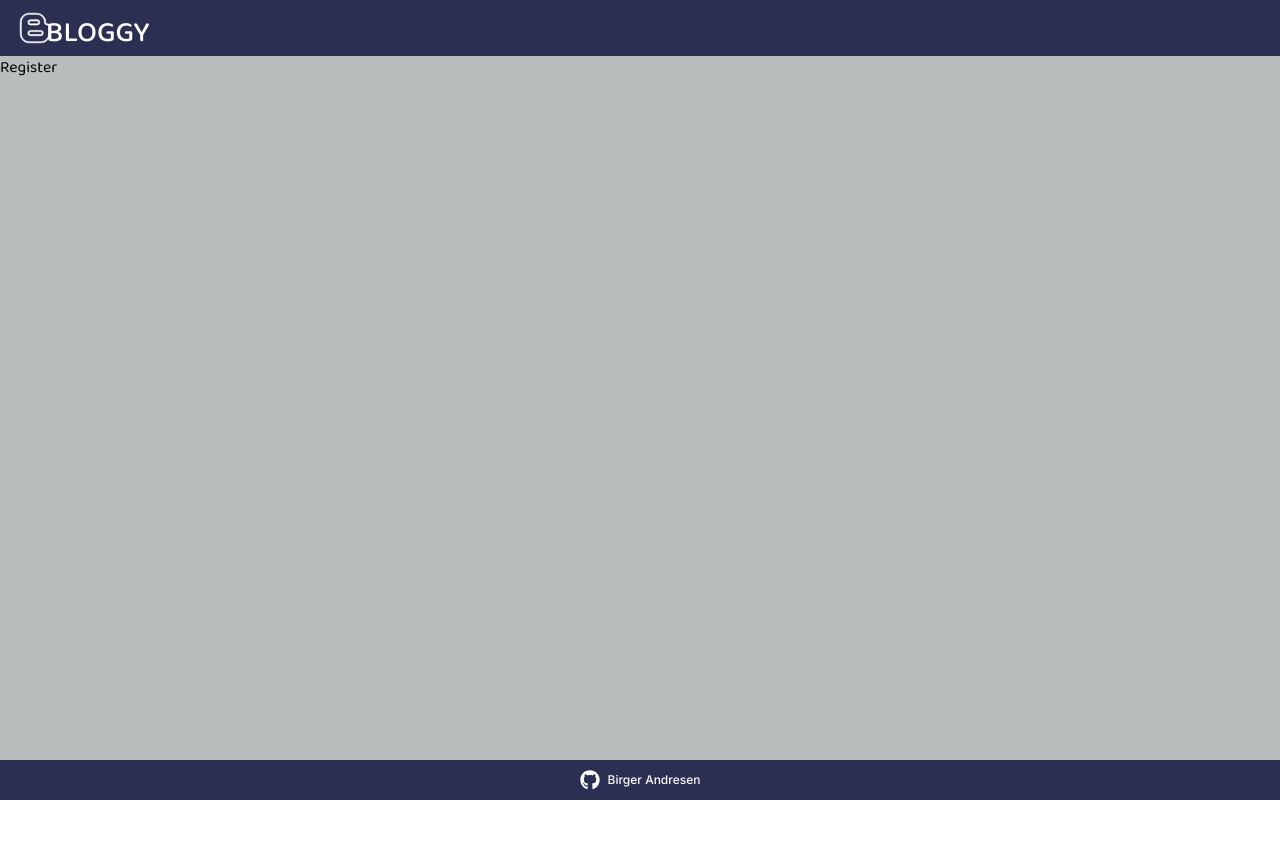
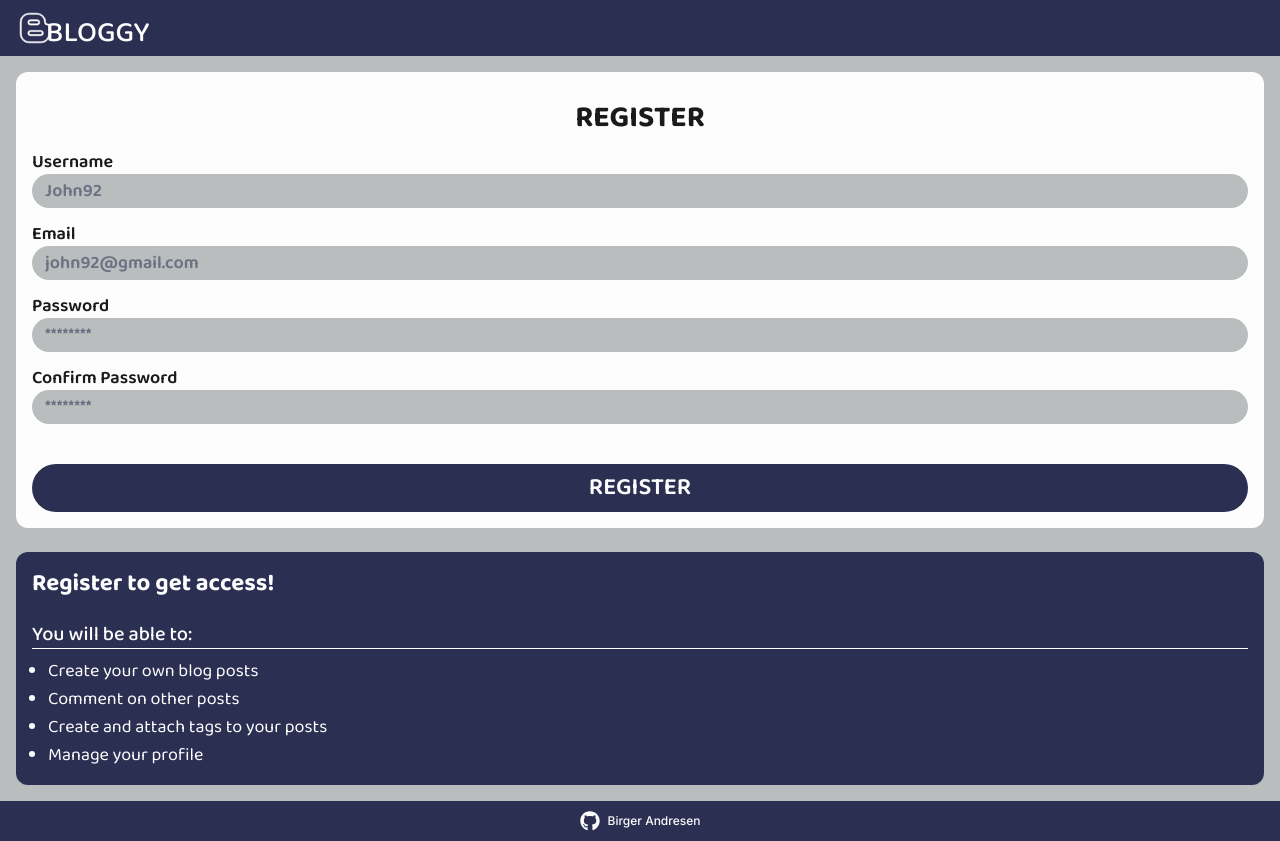
Before and after one commit to biandresen/Blog-App, a React (Vite) app: page /register in a window 1280 px wide. Before the commit the page ends 800 px from the top, so only its background shows below. Built offline with nearby package versions, Linux system fonts and the light colour scheme.

Commit message:
feat: create register page

```diff
--- a/src/components/atoms/Button.tsx
+++ b/src/components/atoms/Button.tsx
@@ -1,28 +1,29 @@
 import { type ReactNode, type ButtonHTMLAttributes } from "react";
 import clsx from "clsx";
 
-type ButtonVariant = "primary" | "secondary" | "danger";
+type ButtonVariant = "primary" | "secondary" | "tertiary" | "error";
 type ButtonSize = "zero" | "sm" | "md" | "lg";
 
 interface ButtonProps extends ButtonHTMLAttributes<HTMLButtonElement> {
-  children: ReactNode | string; // allow both React nodes and strings
+  children: ReactNode | string;
   label: string;
   variant?: ButtonVariant;
   size?: ButtonSize;
-  className?: string; // allow further customization
+  className?: string;
 }
 
 const variantStyles: Record<ButtonVariant, string> = {
-  primary: "theme-primary theme-text2 hover:theme-primary/80 hover:bg-[var(--primary-shade)]",
-  secondary: "theme-primary-tint theme-text2 hover:theme-primary-tint/80 hover:bg-[var(--primary-shade)]",
-  danger: "bg-red-600 theme-text2 hover:bg-red-700",
+  primary: "bg-[var(--button1)] text-[var(--text2)] hover:brightness-120",
+  secondary: "bg-[var(--button2)] text-[var(--text2)] hover:brightness-120",
+  tertiary: "bg-[var(--button3)] text-[var(--text2)] hover:brightness-120",
+  error: "bg-[var(--error)] text-[var(--text2)] hover:brightness-120",
 };
 
 const sizeStyles: Record<ButtonSize, string> = {
   zero: "",
-  sm: "px-3 py-1 text-sm",
-  md: "px-4 py-2 text-base",
-  lg: "px-6 py-3 text-lg",
+  sm: "px-3 py-1 text-sm md:text-lg",
+  md: "px-4 py-2 text-lg md:text-2xl",
+  lg: "px-6 py-3 text-xl md:text-3xl",
 };
 
 const Button = ({ children, label, variant = "primary", size = "md", className, ...props }: ButtonProps) => {
--- /dev/null
+++ b/src/components/atoms/Input.tsx
@@ -0,0 +1,71 @@
+import { FaRegCheckCircle } from "react-icons/fa";
+import { RxCrossCircled } from "react-icons/rx";
+import { type ChangeEvent } from "react";
+
+interface InputProps {
+  id: string;
+  label: string;
+  type?: "text" | "email" | "password" | "number";
+  value?: string;
+  onChange?: (e: ChangeEvent<HTMLInputElement>) => void;
+  inputValid?: boolean;
+  errorMsg?: string;
+  placeholder?: string;
+  required?: boolean;
+  disabled?: boolean;
+}
+
+const Input = ({
+  id,
+  label,
+  type = "text",
+  value,
+  onChange,
+  inputValid,
+  errorMsg,
+  placeholder,
+  required = false,
+  disabled = false,
+}: InputProps) => {
+  const hasValue = value?.trim().length !== 0;
+
+  return (
+    <div className={`flex flex-col ${errorMsg && hasValue ? "-mb-1.5" : "mb-3"}`}>
+      <label htmlFor={id} className="text-[var(--text1)] text-lg font-semibold">
+        {label}
+        {/* {required && <span className="ml-1">*</span>} */}
+      </label>
+      <div className="relative flex items-center -mt-0.5">
+        <input
+          id={id}
+          type={type}
+          value={value}
+          onChange={onChange}
+          placeholder={placeholder}
+          required={required}
+          disabled={disabled}
+          // aria-invalid={!inputValid}
+          className={`bg-[var(--bg)] text-[var(--text1)] font-semibold rounded-full w-full text-lg px-3 py-0.5 pr-9
+            placeholder:text-gray-500 outline-none border
+            ${inputValid === false && hasValue ? "border-[var(--error)]" : "border-transparent"}
+            ${disabled ? "opacity-50 cursor-not-allowed" : ""}
+          `}
+        />
+
+        {inputValid === true && hasValue ?
+          <FaRegCheckCircle size={22} className="absolute right-2 text-[var(--success)]" aria-hidden />
+        : null}
+        {inputValid === false && hasValue ?
+          <RxCrossCircled size={22} className="absolute right-2 text-[var(--error)]" aria-hidden />
+        : null}
+      </div>
+      {errorMsg && hasValue ?
+        <p className="text-[var(--error)] place-self-end -mt-1 text-[1rem]" role="alert">
+          {errorMsg}
+        </p>
+      : null}
+    </div>
+  );
+};
+
+export default Input;
--- a/src/components/layout/Header.tsx
+++ b/src/components/layout/Header.tsx
@@ -28,6 +28,7 @@ const Header = () => {
           {user && (
             <>
               <Button
+                className="bg-transparent"
                 size="zero"
                 label="Toggle navigation menu"
                 aria-controls="mobile-menu"
@@ -37,6 +38,7 @@ const Header = () => {
                 <TbLayoutSidebar size={30} />
               </Button>
               <Button
+                className="bg-transparent"
                 size="zero"
                 label="Toggle navigation menu"
                 aria-controls="mobile-menu"
@@ -48,6 +50,7 @@ const Header = () => {
             </>
           )}
           <Button
+            className="bg-transparent"
             size="zero"
             label="Toggle navigation menu"
             aria-controls="mobile-menu"
--- a/src/components/layout/Navbar.tsx
+++ b/src/components/layout/Navbar.tsx
@@ -15,10 +15,11 @@ const Navbar = ({ isOpen }: NavbarProps) => {
     <nav
       className={`
         ${isOpen ? "block" : "hidden"}
+        z-50
         absolute top-14 left-0 w-full
         font-medium text-[1.2rem]
         theme-primary
-        animate-in fade-in duration-400
+        animate-in fade-in duration-300
         sm:block
         sm:static
         sm:place-items-end
@@ -29,7 +30,7 @@ const Navbar = ({ isOpen }: NavbarProps) => {
           <NavLink
             to="/posts"
             className={({ isActive }) =>
-              isActive ? "theme-primary-shade py-2 px-4 rounded-full -ml-4 sm:ml-0" : ""
+              isActive ? "theme-primary-shade py-1 px-4 rounded-full -ml-4 sm:ml-0" : ""
             }
           >
             Posts
@@ -40,7 +41,7 @@ const Navbar = ({ isOpen }: NavbarProps) => {
             <NavLink
               to="/dashboard"
               className={({ isActive }) =>
-                isActive ? "theme-primary-shade py-2 px-4 rounded-full -ml-4 lg:ml-0" : ""
+                isActive ? "theme-primary-shade py-1 px-4 rounded-full -ml-4 lg:ml-0" : ""
               }
             >
               Dashboard
@@ -51,7 +52,7 @@ const Navbar = ({ isOpen }: NavbarProps) => {
               <NavLink
                 to="/register"
                 className={({ isActive }) =>
-                  isActive ? "theme-primary-shade py-2 px-4 rounded-full -ml-4 lg:ml-0" : ""
+                  isActive ? "theme-primary-shade py-1 px-4 rounded-full -ml-4 lg:ml-0" : ""
                 }
               >
                 Register
@@ -61,7 +62,7 @@ const Navbar = ({ isOpen }: NavbarProps) => {
               <NavLink
                 to="/login"
                 className={({ isActive }) =>
-                  isActive ? "theme-primary-shade py-2 px-4 rounded-full -ml-4 lg:ml-0" : ""
+                  isActive ? "theme-primary-shade py-1 px-4 rounded-full -ml-4 lg:ml-0" : ""
                 }
               >
                 Login
@@ -74,7 +75,7 @@ const Navbar = ({ isOpen }: NavbarProps) => {
           <NavLink
             to="/about"
             className={({ isActive }) =>
-              isActive ? "theme-primary-shade py-2 px-4 rounded-full -ml-4 lg:ml-0" : ""
+              isActive ? "theme-primary-shade py-1 px-4 rounded-full -ml-4 lg:ml-0" : ""
             }
           >
             About
@@ -84,7 +85,7 @@ const Navbar = ({ isOpen }: NavbarProps) => {
           <NavLink
             to="/contact"
             className={({ isActive }) =>
-              isActive ? "theme-primary-shade py-2 px-4 rounded-full -ml-4 lg:ml-0" : ""
+              isActive ? "theme-primary-shade py-1 px-4 rounded-full -ml-4 lg:ml-0" : ""
             }
           >
             Contact
--- a/src/features/blog/pages/Register.tsx
+++ b/src/features/blog/pages/Register.tsx
@@ -1,5 +1,144 @@
+import { useState } from "react";
+import Input from "../../../components/atoms/Input";
+import Button from "../../../components/atoms/Button";
+
 const Register = () => {
-  return <div>Register</div>;
+  // Values
+  const [username, setUsername] = useState<string>("");
+  const [email, setEmail] = useState<string>("");
+  const [password, setPassword] = useState<string>("");
+  const [confirmPassword, setConfirmPassword] = useState<string>("");
+
+  // Validation states
+  const [input1Valid, setInput1Valid] = useState<boolean>(true);
+  const [errorMsg1, setErrorMsg1] = useState<string>("");
+
+  const [input2Valid, setInput2Valid] = useState<boolean>(true);
+  const [errorMsg2, setErrorMsg2] = useState<string>("");
+
+  const [input3Valid, setInput3Valid] = useState<boolean>(true);
+  const [errorMsg3, setErrorMsg3] = useState<string>("");
+
+  const [input4Valid, setInput4Valid] = useState<boolean>(true);
+  const [errorMsg4, setErrorMsg4] = useState<string>("");
+
+  const infoHeading = "Register to get access!";
+  const infoListHeading = "You will be able to:";
+  const infoListItems = [
+    "Create your own blog posts",
+    "Comment on other posts",
+    "Create and attach tags to your posts",
+    "Manage your profile",
+  ];
+
+  const inputHeading = "REGISTER";
+  const buttonLabel = "REGISTER";
+
+  const handleSubmit = (e: React.FormEvent) => {
+    e.preventDefault();
+    //TODO Here you would typically handle the registration logic, e.g., API call
+    console.log("Form submitted with:", { username, email, password, confirmPassword });
+  };
+
+  return (
+    <div data-label="inputInfo-container" className="container flex flex-col-reverse gap-6">
+      <div data-label="info-container">
+        <div data-label="info" className="bg-[var(--primary)] p-4 rounded-xl">
+          <h2 className="text-2xl mb-5">{infoHeading}</h2>
+          <div>
+            <h3 className="font-medium text-xl">{infoListHeading}</h3>
+            <hr className="mb-2" />
+            <ul>
+              {infoListItems.map((list) => (
+                <li className="list-disc ml-4 text-lg" key={list}>
+                  {list}
+                </li>
+              ))}
+            </ul>
+          </div>
+        </div>
+      </div>
+      <div data-label="input-container" className="bg-[var(--bg-input)] p-4 rounded-xl">
+        <h2 className="text-[var(--text1)] text-3xl text-center m-3">{inputHeading}</h2>
+        <form action="">
+          <Input
+            id="username"
+            label="Username"
+            value={username}
+            errorMsg={errorMsg1}
+            placeholder="John92"
+            required
+            inputValid={input1Valid}
+            onChange={(e) => {
+              const value = e.target.value;
+              setUsername(value);
+              const isValid = value.length >= 2;
+              //TODO Make an usernameIsValid helper function
+              setInput1Valid(isValid);
+              setErrorMsg1(isValid ? "" : "Username must be at least 2 characters long");
+            }}
+          />
+          <Input
+            id="email"
+            type="email"
+            label="Email"
+            value={email}
+            errorMsg={errorMsg2}
+            placeholder="john92@gmail.com"
+            required
+            inputValid={input2Valid}
+            onChange={(e) => {
+              const value = e.target.value;
+              setEmail(value);
+              const isValid = value.includes("@") && value.includes(".");
+              //TODO Make an emailIsValid helper function
+              setInput2Valid(isValid);
+              setErrorMsg2(isValid ? "" : "Please enter a valid email address");
+            }}
+          />
+          <Input
+            id="password"
+            type="password"
+            label="Password"
+            value={password}
+            errorMsg={errorMsg3}
+            placeholder="********"
+            required
+            inputValid={input3Valid}
+            onChange={(e) => {
+              const value = e.target.value;
+              setPassword(value);
+              const isValid = value.length >= 6;
+              //TODO Make an passwordIsValid helper function
+              setInput3Valid(isValid);
+              setErrorMsg3(isValid ? "" : "Password must be at least 6 characters long");
+            }}
+          />
+          <Input
+            id="confirmPassword"
+            type="password"
+            label="Confirm Password"
+            value={confirmPassword}
+            errorMsg={errorMsg4}
+            placeholder="********"
+            required
+            inputValid={input4Valid}
+            onChange={(e) => {
+              const value = e.target.value;
+              setConfirmPassword(value);
+              const isValid = value === password && value.length >= 6;
+              //TODO Make an confirmPasswordIsValid helper function
+              setInput4Valid(isValid);
+              setErrorMsg4(isValid ? "" : "Passwords do not match");
+            }}
+          />
+          <Button type="submit" onClick={handleSubmit} className="w-full mt-7" label={buttonLabel}>
+            {buttonLabel}
+          </Button>
+        </form>
+      </div>
+    </div>
+  );
 };
 
 export default Register;
--- a/src/index.css
+++ b/src/index.css
@@ -6,15 +6,18 @@
 /* 🌗 Theme Variables */
 :root {
   --bg: #babdbe;
+  --bg-input: #fdfdfd;
   --text1: #1a1a1a;
   --text2: #fdfdfd;
   --text3: #2b2f52;
-  --button: #ff8a31;
+  --button1: #2b2f52;
+  --button2: #555975;
+  --button3: #f2523f;
   --primary: #2b2f52;
   --primary-shade: #222642;
   --primary-tint: #555975;
   --secondary: #2aa9a1;
-  --success: #2ecc71;
+  --success: #008b3a;
   --warning: #f1c40f;
   --error: #e74c3c;
   --info: #3498db;
@@ -22,23 +25,27 @@
 
 .dark {
   --bg: hsl(233, 32%, 10%);
+  --bg-input: #555975;
   --text1: #fdfdfd;
   --text2: #fdfdfd;
   --text3: #a7b2ff;
-  --button: #ff8a31;
+  --button1: #2b2f52;
+  --button2: #555975;
+  --button3: #f2523f;
   --primary: #2b2f52;
   --primary-shade: #222642;
   --primary-tint: #555975;
   --secondary: #2aa9a1;
   --success: #2ecc71;
   --warning: #f1c40f;
-  --error: #e74c3c;
+  --error: #fe8577;
   --info: #3498db;
 }
 
 @layer base {
   html {
     font-family: "Baloo 2", sans-serif;
+    color: var(--text2);
   }
   body {
     min-height: 100dvh;
--- a/src/pages/Home.tsx
+++ b/src/pages/Home.tsx
@@ -18,7 +18,7 @@ const Home = () => {
           {body}
         </p>
         <div className="flex mt-[calc(1.3rem+2vw)] gap-3 w-1/1 md:flex-row md:w-full justify-between">
-          <Button className="w-[45%]" label={button1Title}>
+          <Button className="w-[45%]" variant="tertiary" label={button1Title}>
             {button1Title}
           </Button>
           <Button className="w-[45%]" variant="secondary" label={button1Title}>
```
